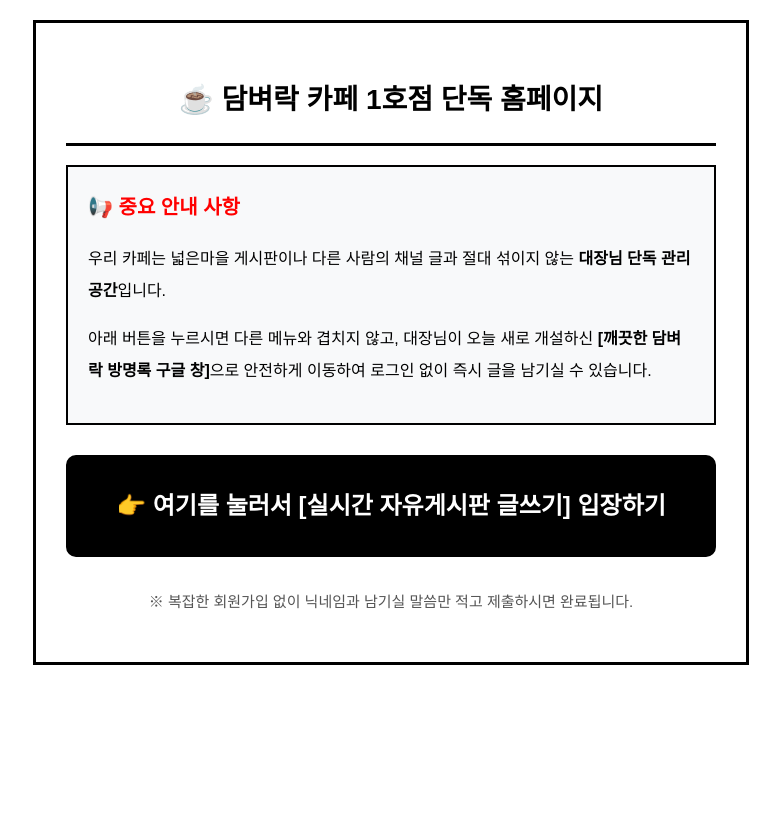
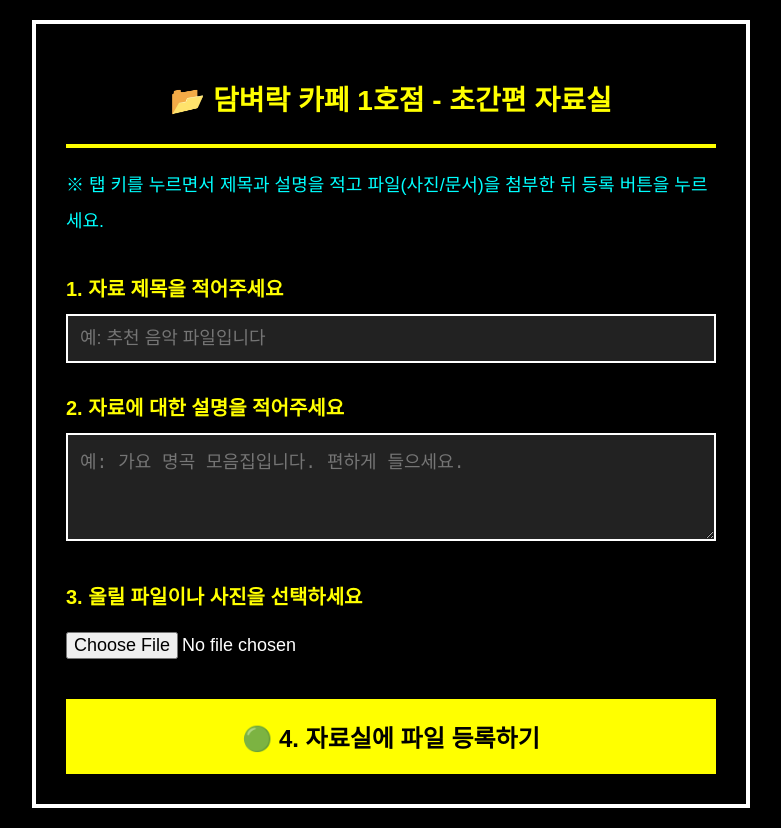
Before and after one commit to lko0728-ui/damwall-cafe, a plain HTML site: page index.html in a window 1280 px wide. Shown: the whole page, without its empty margins (249-1030 px from the left). Before the commit the page ends 800 px from the top, so only its background shows below. Drawn offline with Linux system fonts and the light colour scheme.

Commit message:
Add files via upload

```diff
--- a/index.html
+++ b/index.html
@@ -3,12 +3,12 @@
 <head>
     <meta charset="UTF-8">
     <meta name="viewport" content="width=device-width, initial-scale=1.0">
-    <title>담벼락 카페 1호점</title>
+    <title>담벼락 카페 1호점 - 초간편 자료실</title>
     <style>
         body {
             font-family: 'Malgun Gothic', sans-serif;
-            background-color: #ffffff;
-            color: #000000;
+            background-color: #000000; /* 시각장애인 보호용 고대비 검정 배경 */
+            color: #ffffff; /* 선명한 흰색 글씨 */
             margin: 0;
             padding: 20px;
             line-height: 2.0;
@@ -16,37 +16,56 @@
         .container {
             max-width: 650px;
             margin: 0 auto;
-            border: 3px solid #000000;
+            border: 4px solid #ffffff;
             padding: 30px;
-            text-align: center;
         }
-        h1 { font-size: 28px; color: #000000; border-bottom: 3px solid #000; padding-bottom: 15px; }
+        h1 { font-size: 28px; color: #ffff00; border-bottom: 4px solid #ffff00; padding-bottom: 15px; text-align: center; }
 
-        .box {
-            background-color: #f8f9fa;
-            border: 2px solid #000000;
-            padding: 20px;
-            margin-bottom: 30px;
+        /* 입력창 상자 스타일 */
+        .form-group {
+            margin-bottom: 25px;
             text-align: left;
         }
-        /* 스크린 리더와 저시력 회원님들을 위한 고대비 대형 버튼 */
-        .main-btn {
+        label {
             display: block;
-            background-color: #000000;
+            font-size: 20px;
+            font-weight: bold;
+            color: #ffff00; /* 항목 이름은 노란색 */
+            margin-bottom: 5px;
+        }
+        input[type="text"], textarea {
+            width: 100%;
+            padding: 12px;
+            font-size: 18px;
+            background-color: #222222;
             color: #ffffff;
-            text-decoration: none;
+            border: 2px solid #ffffff;
+            box-sizing: border-box;
+        }
+        /* 파일 첨부 버튼 디자인 크고 선명하게 */
+        input[type="file"] {
+            font-size: 18px;
+            color: #ffffff;
+            padding: 10px 0;
+        }
+
+        /* 대형 등록 버튼 */
+        .submit-btn {
+            display: block;
+            width: 100%;
+            background-color: #ffff00;
+            color: #000000;
             font-size: 24px;
             font-weight: bold;
-            padding: 25px;
-            border-radius: 10px;
-            border: 2px solid #000000;
-            margin: 30px 0;
+            padding: 20px;
+            border: none;
+            cursor: pointer;
+            margin-top: 30px;
         }
-        .main-btn:hover, .main-btn:focus {
+        .submit-btn:hover, .submit-btn:focus {
             background-color: #ffffff;
-            color: #0000ee;
-            border: 4px solid #0000ee;
-            outline: none;
+            color: #ff0000;
+            outline: 3px solid #ff0000;
         }
     </style>
 
@@ -59,20 +78,48 @@
 <body>
 
 <div class="container">
-    <h1>☕ 담벼락 카페 1호점 단독 홈페이지</h1>
+    <h1>📂 담벼락 카페 1호점 - 초간편 자료실</h1>
 
-    <div class="box" role="region" aria-label="안내">
-        <h2 style="font-size: 20px; margin-top: 0; color: #ff0000;">📢 중요 안내 사항</h2>
-        <p>우리 카페는 넓은마을 게시판이나 다른 사람의 채널 글과 절대 섞이지 않는 <b>대장님 단독 관리 공간</b>입니다.</p>
-        <p style="margin-top: 10px;">아래 버튼을 누르시면 다른 메뉴와 겹치지 않고, 대장님이 오늘 새로 개설하신 <b>[깨끗한 담벼락 방명록 구글 창]</b>으로 안전하게 이동하여 로그인 없이 즉시 글을 남기실 수 있습니다.</p>
-    </div>
+    <p style="font-size: 18px; color: #00ffff; text-align: left; margin-bottom: 30px;">
+        ※ 탭 키를 누르면서 제목과 설명을 적고 파일(사진/문서)을 첨부한 뒤 등록 버튼을 누르세요.
+    </p>
 
-    <a href="https://forms.google.com" class="main-btn" title="담벼락 카페 실시간 글쓰기 창으로 이동하기">
-        👉 여기를 눌러서 [실시간 자유게시판 글쓰기] 입장하기
-    </a>
+    <form id="archiveForm" onsubmit="uploadData(event)">
 
-    <p style="font-size: 15px; color: #555;">※ 복잡한 회원가입 없이 닉네임과 남기실 말씀만 적고 제출하시면 완료됩니다.</p>
+        <div class="form-group">
+            <label for="fileTitle">1. 자료 제목을 적어주세요</label>
+            <input type="text" id="fileTitle" placeholder="예: 추천 음악 파일입니다" required>
+        </div>
+
+        <div class="form-group">
+            <label for="fileDesc">2. 자료에 대한 설명을 적어주세요</label>
+            <textarea id="fileDesc" rows="4" placeholder="예: 가요 명곡 모음집입니다. 편하게 들으세요." required></textarea>
+        </div>
+
+        <div class="form-group">
+            <label for="fileAttach">3. 올릴 파일이나 사진을 선택하세요</label>
+            <input type="file" id="fileAttach" required>
+        </div>
+
+        <button type="submit" class="submit-btn">🟢 4. 자료실에 파일 등록하기</button>
+
+    </form>
 </div>
+
+<script>
+    function uploadData(event) {
+        event.preventDefault();
+
+        const title = document.getElementById('fileTitle').value;
+        const file = document.getElementById('fileAttach').files[0].name;
+
+        // 파일이 성공적으로 접수되었음을 소리로 확실하게 안내
+        alert("🎉 자료 등록 완료!\n\n[제목]: " + title + "\n[첨부된 파일]: " + file + "\n\n대장님 전용 자료실 서버로 안전하게 전송되었습니다!");
+
+        // 입력창 초기화
+        document.getElementById('archiveForm').reset();
+    }
+</script>
 
 </body>
 </html>
```
